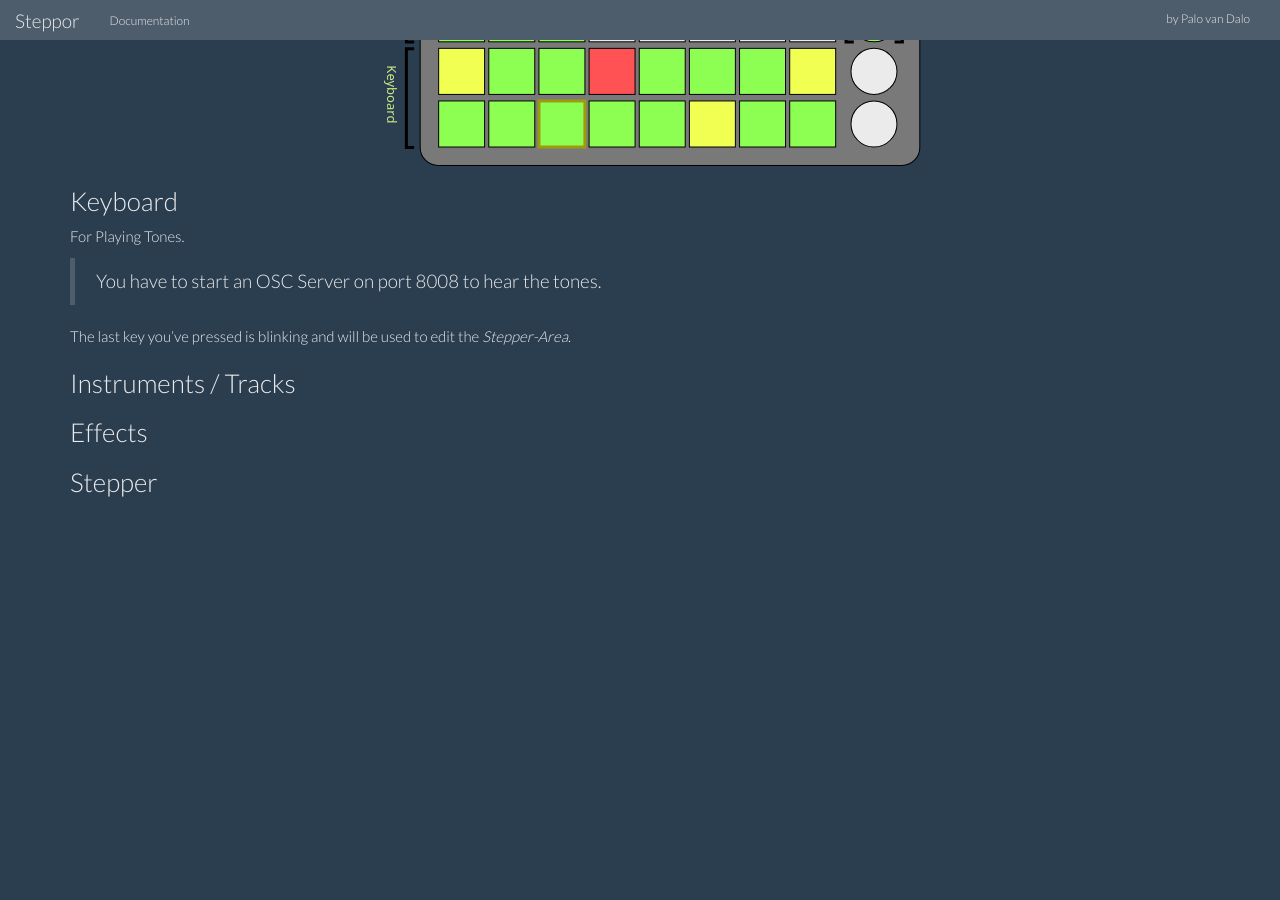
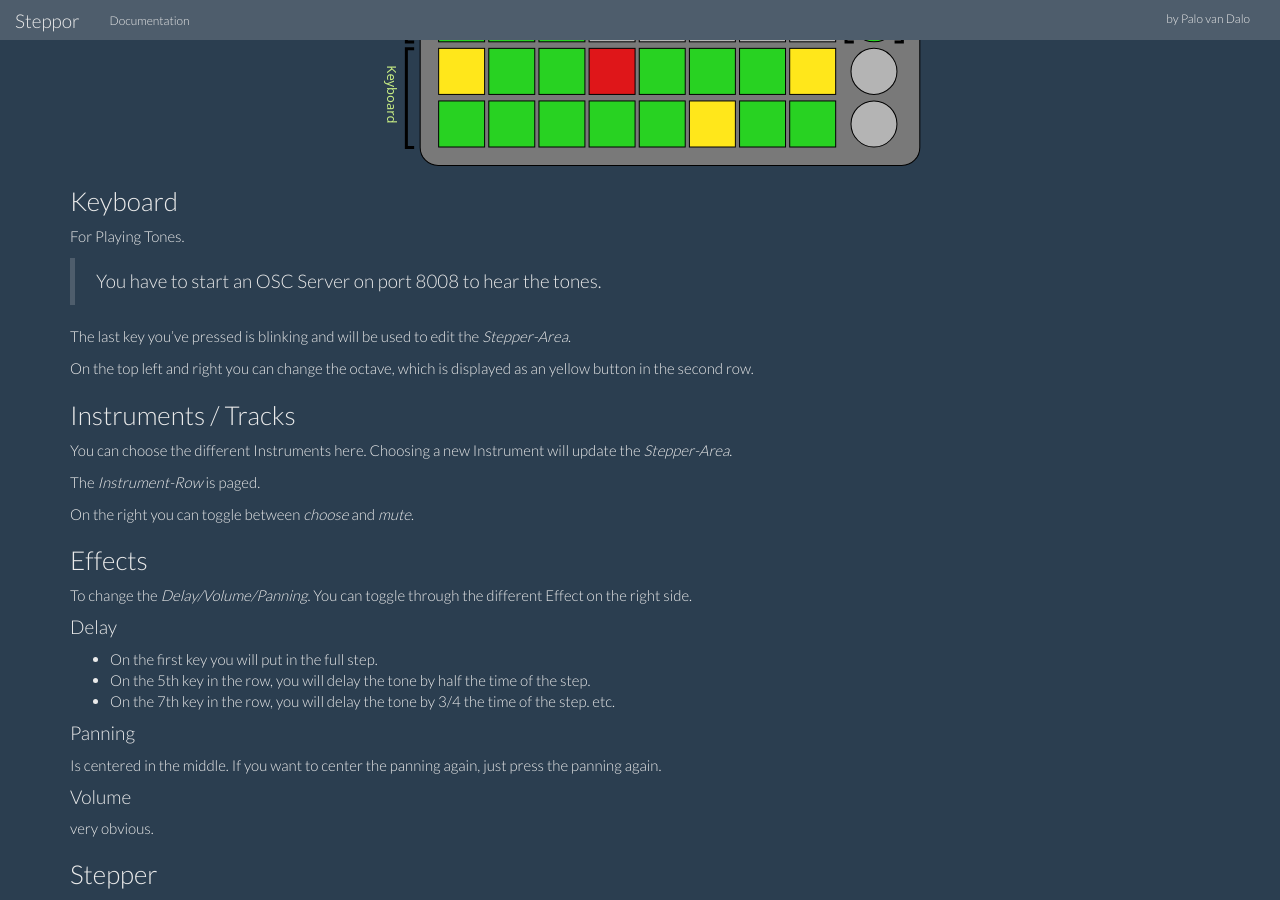
Before and after one commit to mrVanDalo/stepp0r, a Jekyll site: the page built from documentation.md, in a window 1280 px wide and 900 px high, scrolled down 757 px. Built offline with Jekyll 4.4.1, drawn with Linux system fonts in a browser that asks for light colours; before the commit the page ends 1264 px from its top, so only the background shows below that.

Commit message:
update documentation

```diff
--- a/documentation.md
+++ b/documentation.md
@@ -31,10 +31,37 @@ For Playing Tones.
 
 The last key you've pressed is blinking and will be used to edit the *Stepper-Area*.
 
+On the top left and right you can change the octave, which is displayed as an yellow button in the
+second row.
+
 ### Instruments / Tracks
 
+You can choose the different Instruments here.
+Choosing a new Instrument will update the *Stepper-Area*.
 
+The *Instrument-Row* is paged.
+
+On the right you can toggle between *choose* and *mute*.
 
 ### Effects
 
+To change the *Delay/Volume/Panning*.
+You can toggle through the different Effect on the right side.
+
+#### Delay
+
+* On the first key you will put in the full step.
+* On the 5th key in the row, you will delay the tone by half the time of the step.
+* On the 7th key in the row, you will delay the tone by 3/4 the time of the step.
+etc.
+
+#### Panning
+
+Is centered in the middle.
+If you want to center the panning again, just press the panning again.
+
+#### Volume
+
+very obvious.
+
 ### Stepper
```
Also changed, not shown: assets/Launchpad.svg.
